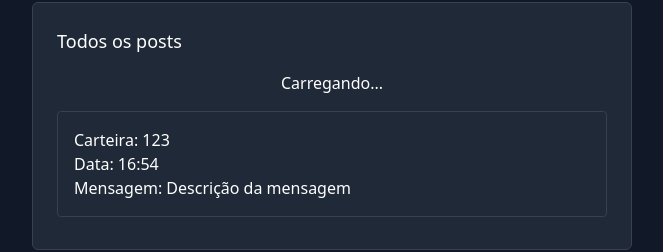
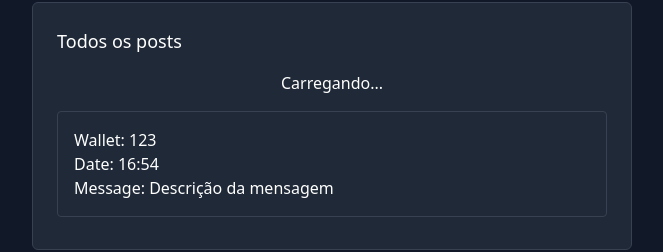
Before and after one commit to braien-machado/decentralized-twitter-frontend, a React (Vite) app: page / in a window 1280 px wide. Shown: the part 468-720 px from the top of the page, without its empty margins (308-971 px from the left). Built offline with nearby package versions, Linux system fonts and the light colour scheme.

Commit message:
fix: use english in post component

```diff
--- a/src/components/Post.tsx
+++ b/src/components/Post.tsx
@@ -7,9 +7,9 @@ type Props = {
 export const Post = ({ address, message, timestamp }: Props) => {
   return (
     <div className="border border-gray-700 p-4 rounded mb-2">
-      <div className="truncate">Carteira: {address}</div>
-      <div>Data: {timestamp}</div>
-      <div>Mensagem: {message}</div>
+      <div className="truncate">Wallet: {address}</div>
+      <div>Date: {timestamp}</div>
+      <div>Message: {message}</div>
     </div>
   );
 };
```
